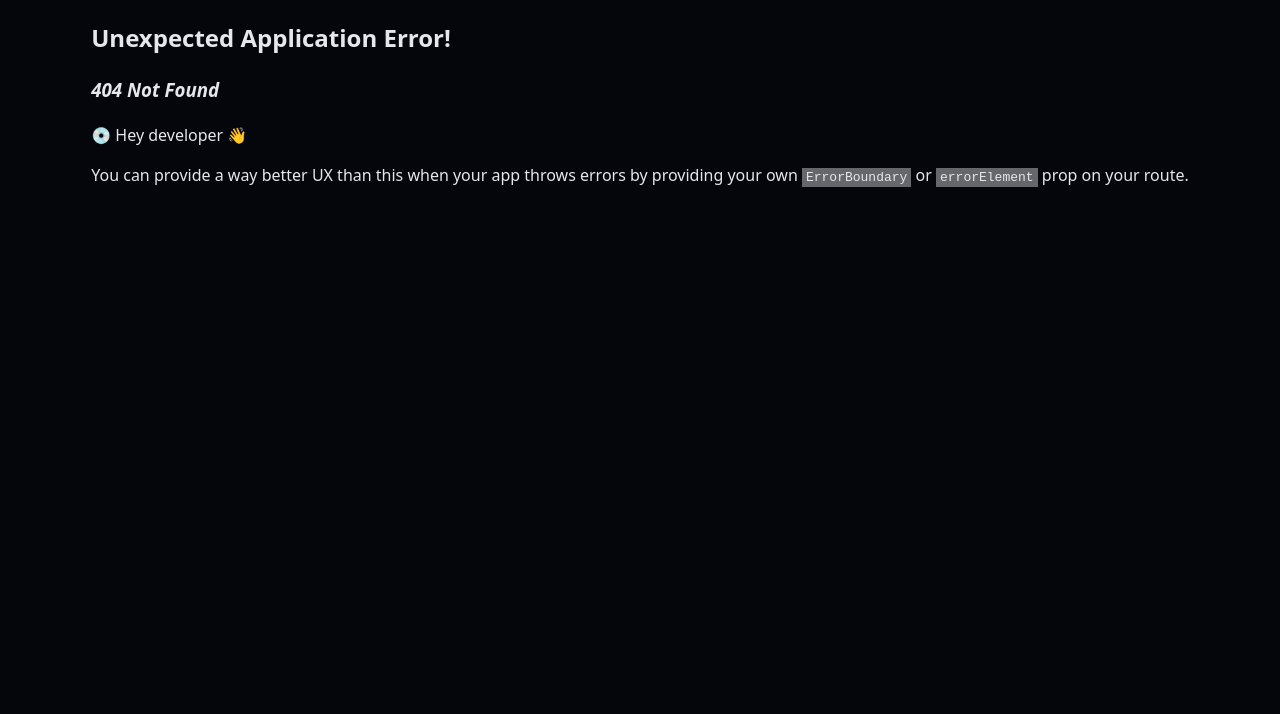
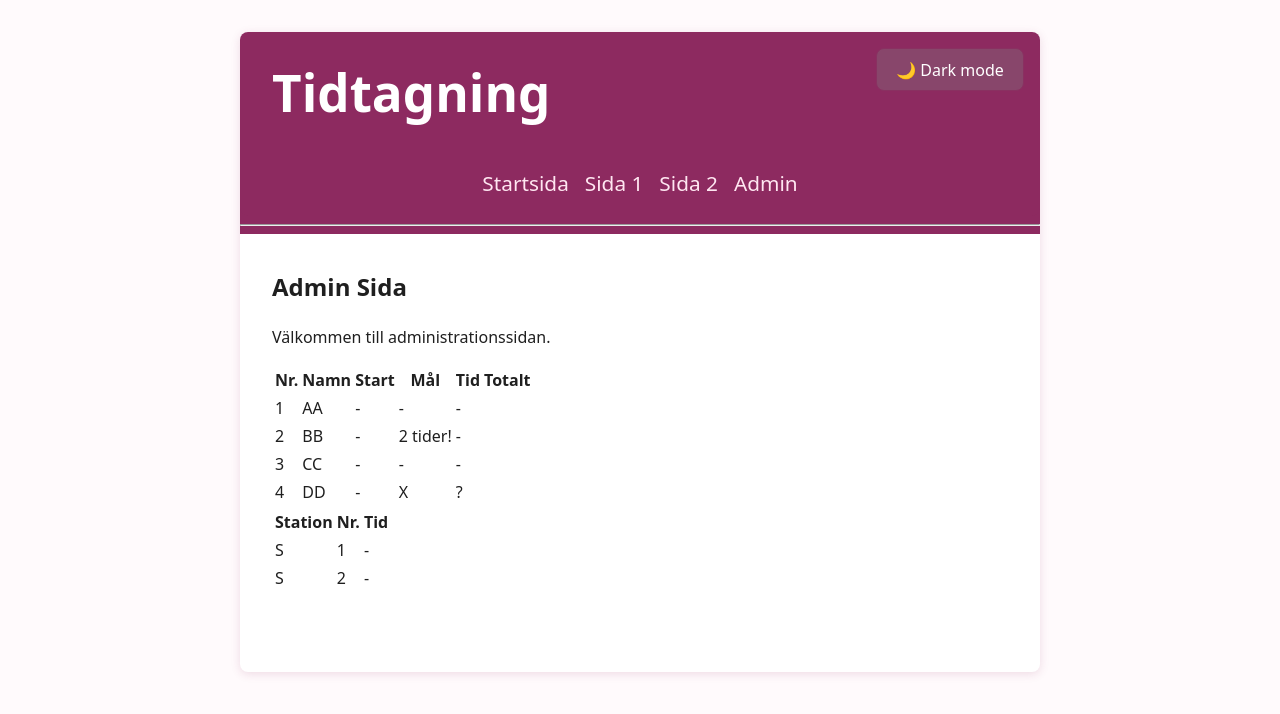
Before and after one commit to KubeQP/Team04-Mirror, a React (Vite) app in the folder frontend/: page /admin in a window 1280 px wide. Before the commit this address had no page. Shown: the top 714 px of the page. Built offline with nearby package versions, Linux system fonts and the light colour scheme.

Commit message:
Two tables basic

```diff
--- a/frontend/src/App.tsx
+++ b/frontend/src/App.tsx
@@ -15,6 +15,7 @@ export default function App() {
 					<Link to="/">Startsida</Link>
 					<Link to="/sida1">Sida 1</Link>
 					<Link to="/sida2">Sida 2</Link>
+                    <Link to="/admin">Admin</Link>
 				</nav>
 				<hr />
 			</header>
--- /dev/null
+++ b/frontend/src/pages/Admin.tsx
@@ -0,0 +1,80 @@
+// frontend/src/pages/Admin.tsx
+import { useState } from 'react';
+
+// src/pages/Admin.tsx
+export default function Admin(){
+
+    return(
+        <div>
+            <h2>Admin Sida</h2>
+            <p>Välkommen till administrationssidan.</p>
+
+            {/* Första table */}
+            <table>
+                <thead>
+                    <tr>
+                        <th>Nr.</th>
+                        <th>Namn</th>
+                        <th>Start</th>
+                        <th>Mål</th>
+                        <th>Tid</th>
+                        <th>Totalt</th>
+                    </tr>
+                </thead>
+                <tbody>
+                    <tr>
+                        <td>1</td>
+                        <td>AA</td>
+                        <td>-</td>
+                        <td>-</td>
+                        <td>-</td>
+                    </tr>
+                    <tr>
+                        <td>2</td>
+                        <td>BB</td>
+                        <td>-</td>
+                        <td>2 tider!</td>
+                        <td>-</td>
+                    </tr>
+                    <tr>
+                        <td>3</td>
+                        <td>CC</td>
+                        <td>-</td>
+                        <td>-</td>
+                        <td>-</td>
+                    </tr>
+                    <tr>
+                        <td>4</td>
+                        <td>DD</td>
+                        <td>-</td>
+                        <td>X</td>
+                        <td>?</td>
+                    </tr>
+                </tbody>
+            </table>
+
+            {/* Station table */}
+            <table>
+                <thead>
+                    <tr>
+                        <th>Station</th>
+                        <th>Nr.</th>
+                        <th>Tid</th>
+                    </tr>
+                </thead>
+                <tbody>
+                    <tr>
+                        <td>S</td>
+                        <td>1</td>
+                        <td>-</td>
+                    </tr>
+                    <tr>
+                        <td>S</td>
+                        <td>2</td>
+                        <td>-</td>
+                    </tr>
+                </tbody>
+            </table>
+        </div>
+    )
+}
--- a/frontend/src/router.tsx
+++ b/frontend/src/router.tsx
@@ -4,6 +4,7 @@ import { createBrowserRouter } from 'react-router-dom';
 import App from './App';
 import Sida1 from './pages/Sida1';
 import Sida2 from './pages/Sida2';
+import Admin from './pages/Admin';
 
 /*
   Detta är routerkonfigurationen för vår React-applikation. Den definierar hur
@@ -31,6 +32,10 @@ const router = createBrowserRouter([
 				path: 'sida2',
 				element: <Sida2 />,
 			},
+            {
+                path: 'admin',
+                element: <Admin />,
+            }
 		],
 	},
 ]);
```
